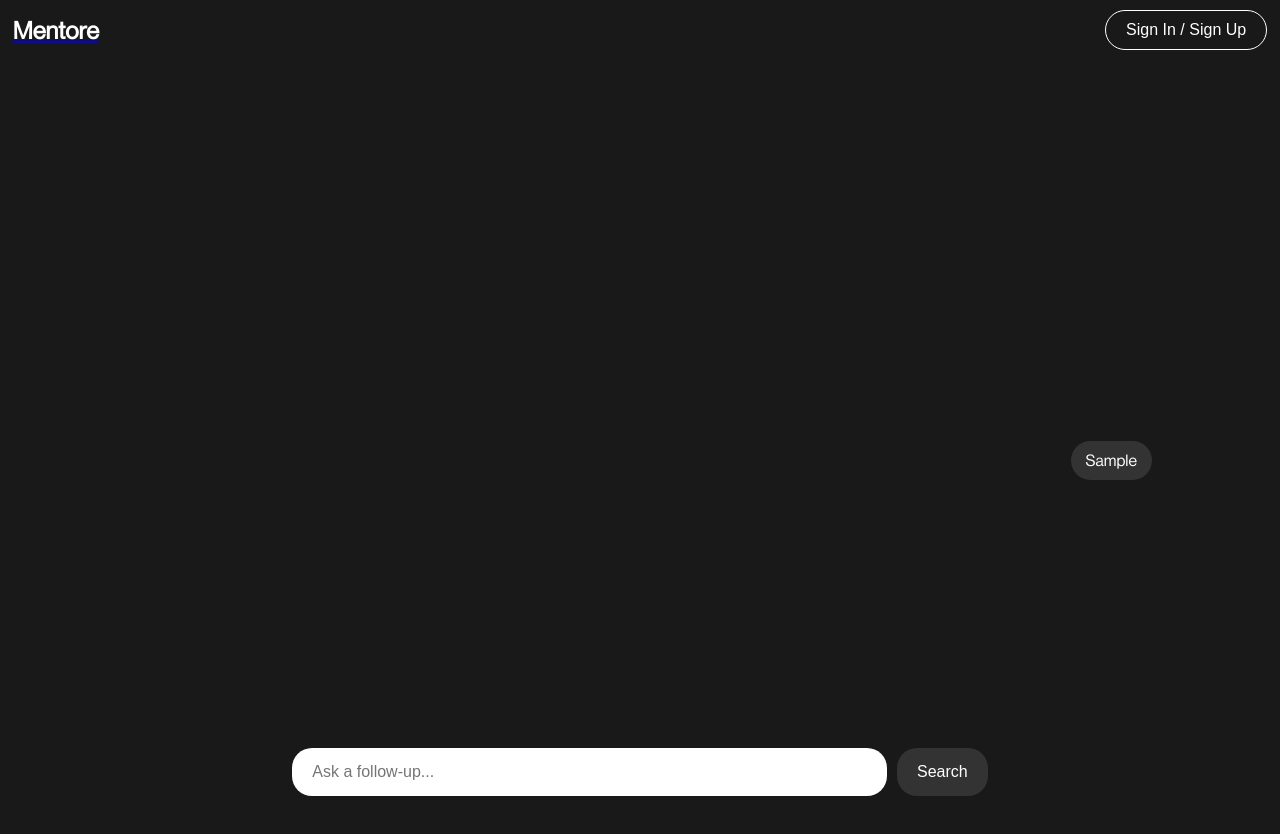
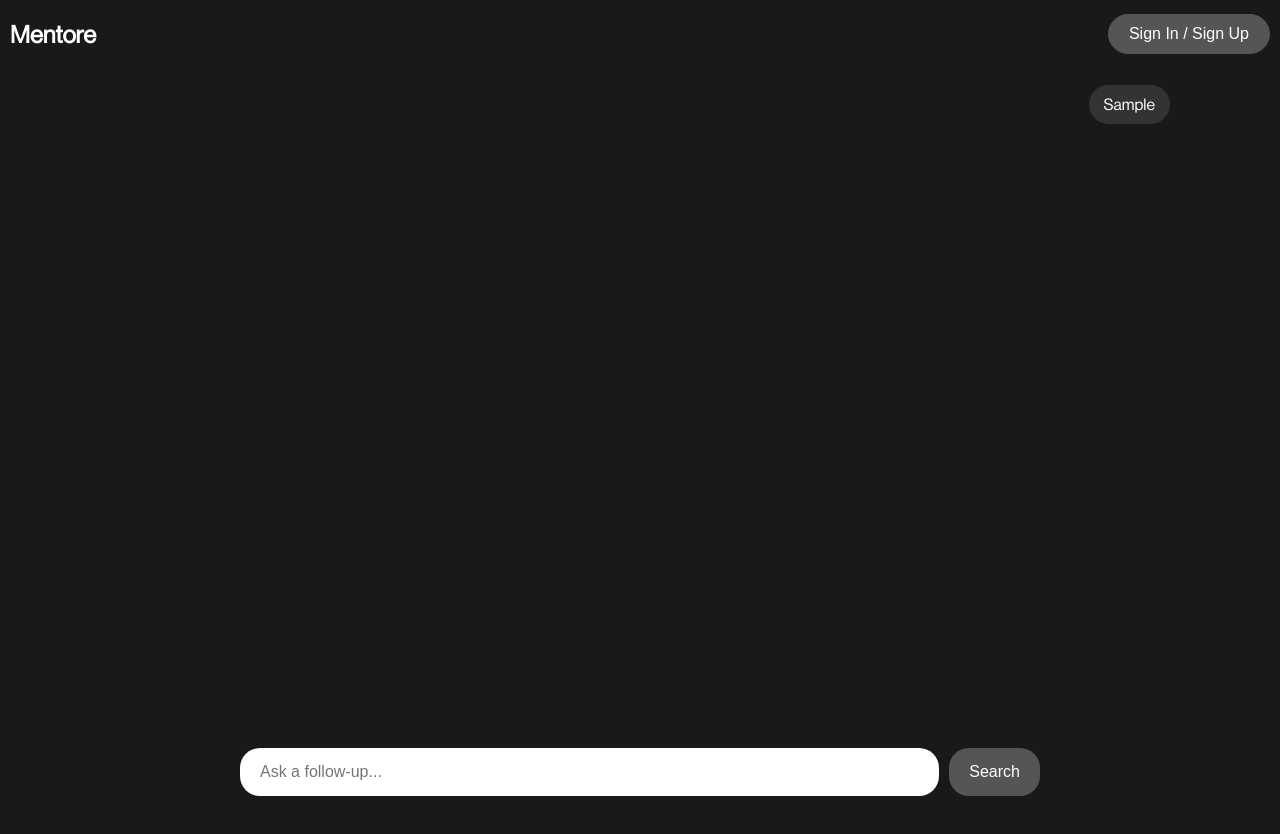
Before and after one commit to aaronkjin/mentore, a React (Create React App) app in the folder frontend/: page / in a window 1280 px wide. Both pictures are taken after typing "Sample" into the empty fields and a click on the button "Search". Shown: the top 834 px of the page. After the commit the page ends 800 px from the top, so only its background shows below. Built offline with nearby package versions, Linux system fonts and the light colour scheme; no server answers.

Commit message:
reset chat

```diff
--- a/frontend/src/App.js
+++ b/frontend/src/App.js
@@ -10,6 +10,13 @@ function App() {
   useEffect(() => {
     document.body.style.overflow = chatBegin ? "auto" : "hidden";
   }, [chatBegin]);
+
+  const resetChat = () => {
+    setChatBegin(false);
+    setInputValue("");
+    setLogs([]);
+    setOutput("");
+  };
 
   const handleSubmit = async (event) => {
     event.preventDefault();
@@ -50,14 +57,18 @@ function App() {
   return (
     <div className="App">
       <nav>
-        <a
-          href="https://github.com/aaronkjin/mentore"
-          target="_blank"
-          rel="noopener noreferrer"
+        <div
+          onClick={resetChat}
+          style={{
+            paddingLeft: "10px",
+            cursor: "pointer",
+          }}
         >
           <h1>Mentore</h1>
-        </a>
-        <button className="sign-in-button">Sign In / Sign Up</button>
+        </div>
+        <div style={{ paddingRight: "10px" }}>
+          <button className="sign-in-button">Sign In / Sign Up</button>
+        </div>
       </nav>
 
       {!chatBegin ? (
@@ -87,7 +98,7 @@ function App() {
             })}
           </div>
           <header className="App-bottom">
-            <form onSubmit={handleSubmit}>
+            <form style={{ width: "800px" }} onSubmit={handleSubmit}>
               <input
                 type="text"
                 id="textInput"
--- a/frontend/src/styles/App.css
+++ b/frontend/src/styles/App.css
@@ -82,20 +82,21 @@ body,
 html {
   height: 100%;
   margin: 0;
+  overflow: hidden; /* Disables scrolling on the entire website */
   font-family: "NeueHaasRegular";
   background-color: #191919;
 }
 
 .App {
   text-align: center;
-  height: 100vh;
   color: white;
   display: flex;
   flex-direction: column;
-  justify-content: center;
+  justify-content: flex-start; /* Changed to flex-start to align content to the top */
   align-items: center;
   padding-top: 60px; /* Height of NavBar */
   padding-bottom: 60px; /* Height of SearchForm */
+  /* Removed the height: 100vh; */
 }
 
 .App-header {
@@ -117,7 +118,7 @@ html {
   padding: 8vh;
   box-sizing: border-box;
   position: fixed;
-  z-index: 1000;
+  z-index: 1001;
 }
 
 .App-header > h1 {
@@ -153,18 +154,18 @@ a:focus > h1 {
 }
 
 nav {
-  width: 98%;
   display: flex;
   justify-content: space-between;
   align-items: center;
-  position: absolute;
+  position: fixed; /* Fixed position keeps the nav at the top */
   top: 0;
-  padding: 10;
+  left: 0; /* Start from the very left */
+  right: 0; /* Stretch to the very right */
   height: 60px;
-  position: fixed;
-  left: 2;
-  right: 2;
-  z-index: 1000;
+  z-index: 1001; /* Higher than the content so it stays on top */
+  padding-top: 4px;
+  background-color: #191919; /* Assuming this is the color you want */
+  width: 100%; /* Ensure it covers the full width */
 }
 
 nav > .sign-in-button {
@@ -174,6 +175,21 @@ nav > .sign-in-button {
   color: white;
   border-radius: 20px;
   cursor: pointer;
+}
+
+.sign-in-button {
+  padding: 10px 20px;
+  background: #555;
+  border: 1px solid #555;
+  color: white;
+  border-radius: 20px;
+  cursor: pointer;
+  transition: background-color 0.3s, color 0.3s;
+}
+
+.sign-in-button:hover {
+  background-color: #777;
+  color: white;
 }
 
 form {
@@ -197,15 +213,17 @@ input[type="text"] {
 button {
   padding: 15px 20px;
   font-size: 16px;
-  background-color: #333;
+  background-color: #555;
   color: white;
+  border: 1px solid #555;
   border: none;
   border-radius: 20px;
   cursor: pointer;
+  transition: background-color 0.3s, color 0.3s;
 }
 
 button:hover {
-  background-color: #555;
+  background-color: #777;
 }
 
 .chat-display {
@@ -228,3 +246,30 @@ button:hover {
   max-width: 70%;
   word-wrap: break-word;
 }
+
+.chat-display {
+  display: flex;
+  flex-direction: column;
+  align-items: flex-end;
+  width: 100vw; /* Full viewport width */
+  margin: 0; /* Reset margin to align with the screen edges */
+  padding: 20px 20px 20px 20px; /* padding on all sides */
+  overflow-y: auto; /* Makes chat display scrollable */
+  position: relative;
+  z-index: 0;
+  top: 0px; /* Push down by the height of the nav bar */
+  bottom: 0px; /* Push up by the height of the search bar */
+}
+
+.user-message {
+  background-color: #333;
+  color: white;
+  padding: 10px 15px;
+  border-radius: 20px;
+  margin: 5px 20px; /* Margin on the right to prevent sticking to the edge */
+  max-width: calc(
+    100% - 40px
+  ); /* Prevents the message from touching the edges */
+  word-wrap: break-word;
+  align-self: flex-end; /* Aligns the message to the right */
+}
```
